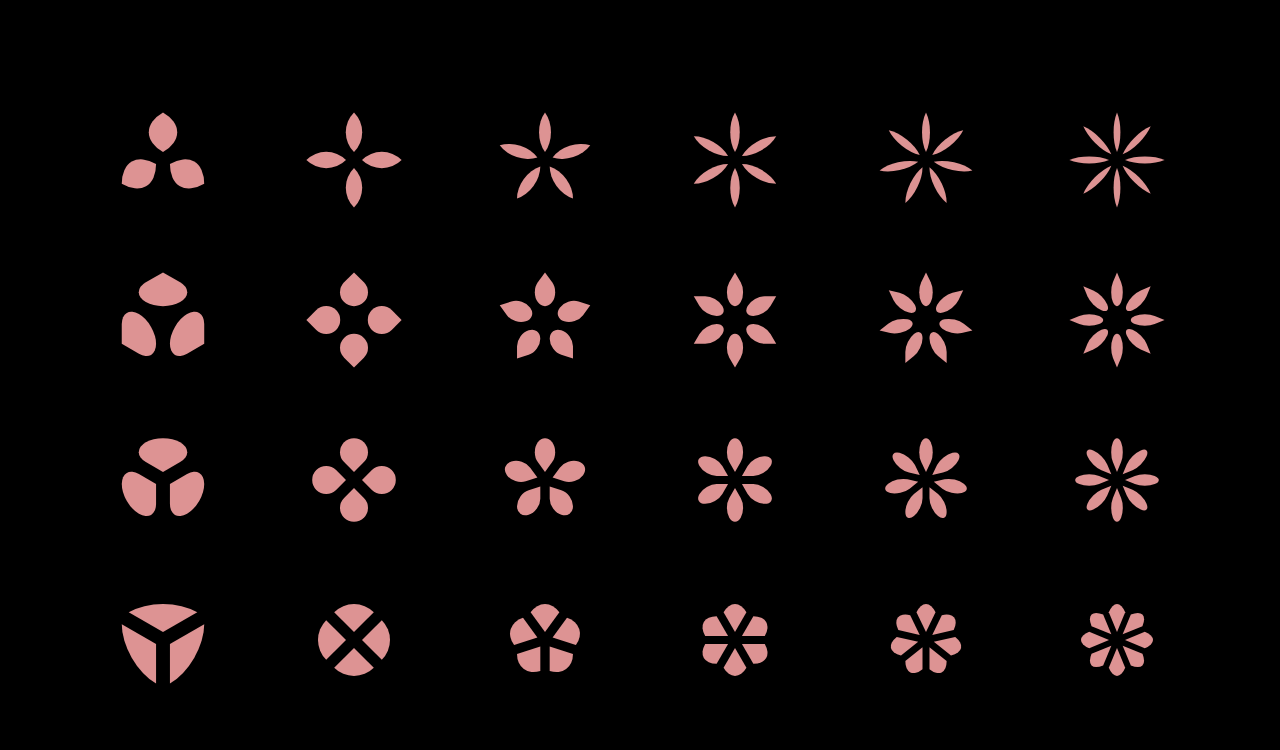
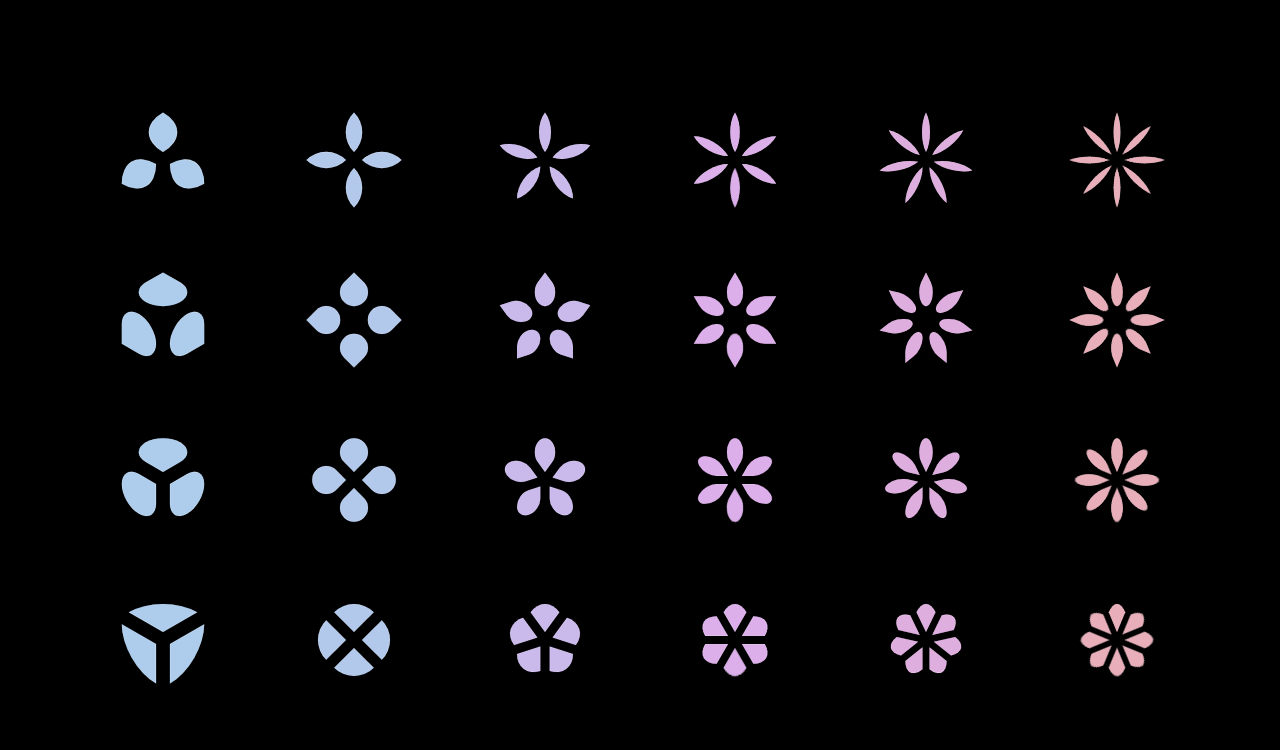
Before and after one commit to joel-s/css-flowers, a React (Create React App) app: page / in a window 1280 px wide. Shown: the top 750 px of the page. Built offline with nearby package versions, Linux system fonts and the light colour scheme.

Commit message:
Make page background black and add white petal-background

```diff
--- a/src/App.tsx
+++ b/src/App.tsx
@@ -1,7 +1,5 @@
 import styled, { createGlobalStyle } from "styled-components";
 import Garland from "./flowers/Garland";
-
-// Next step: Create repo
 
 const GlobalStyle = createGlobalStyle`
   html, body {
--- a/src/flowers/Flower.tsx
+++ b/src/flowers/Flower.tsx
@@ -1,11 +1,32 @@
-import styled from "styled-components";
+import styled, { keyframes } from "styled-components";
 import { range } from "../utils/util";
+
+const varyOpacity = keyframes`
+  from {
+    opacity: 100%;
+  }
+  to {
+    opacity: 40%;
+  }
+`;
+
+const varyColor = keyframes`
+  0% {
+    background-color: hsl(0, 60%, 50%);
+  }
+  50% {
+    background-color: hsl(285, 60%, 50%);
+  }
+  100% {
+    background-color: hsl(210, 60%, 50%);
+  }
+`;
 
 interface ContainerProps {
   size: number;
 }
 
-const Container = styled.div<ContainerProps>`
+const FlowerContainer = styled.div<ContainerProps>`
   height: ${(props) => props.size}vmin;
   width: ${(props) => props.size}vmin;
   position: relative;
@@ -18,17 +39,22 @@ interface PetalProps {
   petalShape: string;
 }
 
-const Petal = styled.div<PetalProps>`
+const PetalBackground = styled.div<PetalProps>`
   position: absolute;
   top: 0;
   left: 0;
-  background-color: hsla(0, 80%, 80%, 0.9);
+  background-color: white;
   border-radius: ${(props) => props.petalShape};
   width: ${(props) => props.size}vmin;
   height: ${(props) => props.size}vmin;
   transform-origin: bottom right;
   transform: rotateZ(${(props) => props.angle}deg) translateY(-1vmin)
     scaleX(${(props) => Math.tan(Math.PI / props.numPetals)}) rotateZ(45deg);
+`;
+
+const Petal = styled(PetalBackground)`
+  animation: ${varyColor} 5.5s ease infinite -${(props) => props.numPetals}s alternate-reverse,
+    ${varyOpacity} 4s ease infinite alternate-reverse; ;
 `;
 
 interface FlowerProps {
@@ -43,15 +69,23 @@ export default function Flower({
   petalShape = "0 100% 0 100%",
 }: FlowerProps): JSX.Element {
   return (
-    <Container size={size}>
+    <FlowerContainer size={size}>
       {range(0, numPetals).map((i) => (
+        <>
+          <PetalBackground
+            size={size / 2}
+            angle={(i * 360) / numPetals}
+            numPetals={numPetals}
+            petalShape={petalShape}
+          />
           <Petal
             size={size / 2}
             angle={(i * 360) / numPetals}
             numPetals={numPetals}
             petalShape={petalShape}
           />
+        </>
       ))}
-    </Container>
+    </FlowerContainer>
   );
 }
```
Lines whose indentation alone changed are shown as unchanged.
